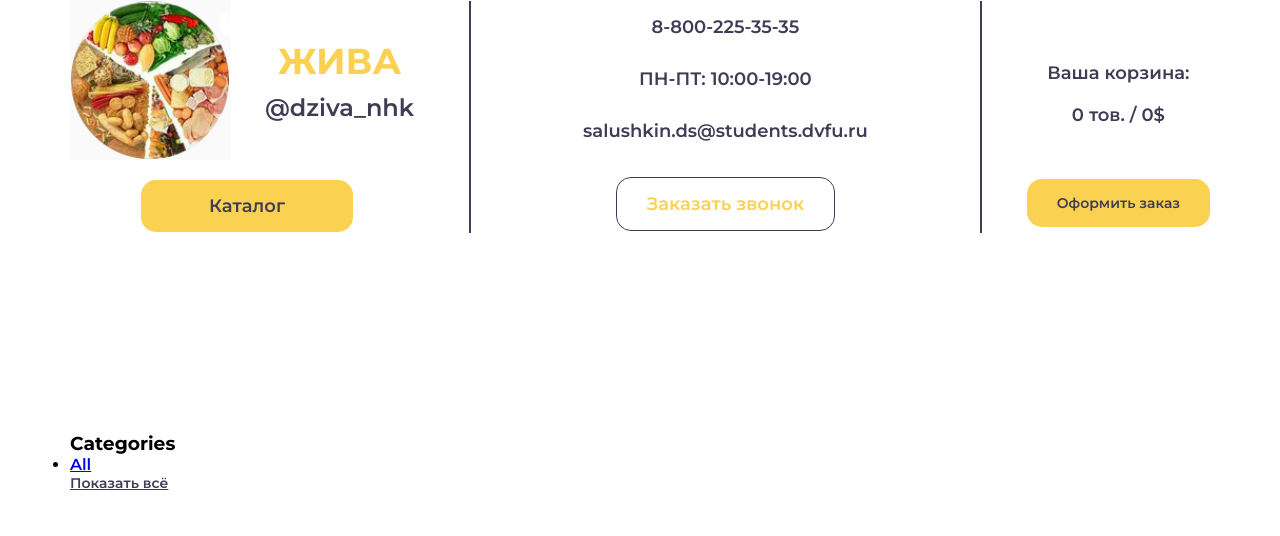
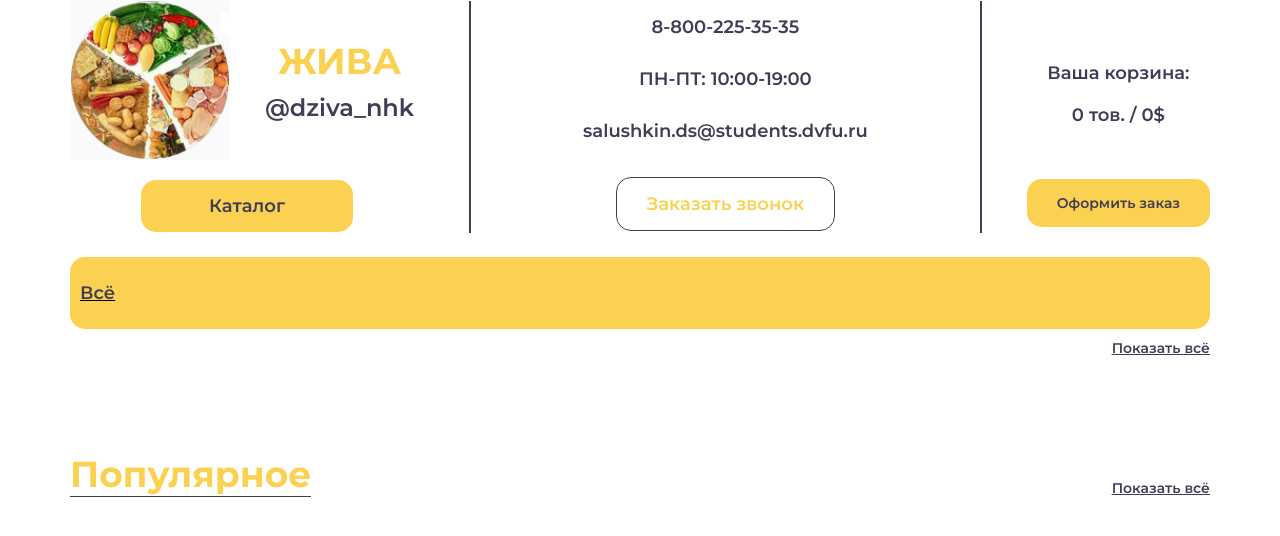
Before and after one commit to ReF01L/dziva, a Django app: page / in a window 1280 px wide. Shown: the part 150-686 px from the top of the page. Run offline with Django 3.2, Linux system fonts and the light colour scheme; data that the repository does not hold is empty.

Commit message:
Update list page

```diff
--- a/shop/static/scss/base.css
+++ b/shop/static/scss/base.css
@@ -57,7 +57,6 @@ header .sign-up {
   display: flex;
   justify-content: space-between;
   align-items: center;
-  margin-bottom: 200px;
 }
 .hero__left {
   display: flex;
@@ -147,6 +146,7 @@ header .sign-up {
   font-weight: 500;
   text-align: center;
   flex: 1;
+  outline: none;
 }
 .hero__middle-btn:hover {
   cursor: pointer;
@@ -208,6 +208,7 @@ header .sign-up {
   padding: 15px 30px;
   width: 100%;
   transition: 0.5s;
+  outline: none;
 }
 .hero__right-btn:hover {
   cursor: pointer;
--- a/shop/static/scss/base.scss
+++ b/shop/static/scss/base.scss
@@ -69,7 +69,6 @@ header {
   display: flex;
   justify-content: space-between;
   align-items: center;
-  margin-bottom: 200px;
 
   &__left {
     display: flex;
@@ -169,6 +168,7 @@ header {
       font-weight: 500;
       text-align: center;
       flex: 1;
+      outline: none;
 
       &:hover {
         cursor: pointer;
@@ -238,6 +238,7 @@ header {
       padding: 15px 30px;
       width: 100%;
       transition: 0.5s;
+      outline: none;
 
       &:hover {
         cursor: pointer;
--- a/shop/static/scss/list.css
+++ b/shop/static/scss/list.css
@@ -2,14 +2,27 @@
   display: flex;
   flex-direction: column;
 }
-.list-show {
+.list.popular {
+  margin-top: 60px;
+}
+.list__header {
+  display: flex;
+  justify-content: space-between;
+  align-items: flex-end;
+}
+.list__header-title {
+  color: #FAD150;
+  font-weight: bold;
+  font-size: 36px;
+  border-bottom: 1px solid #3F3D56;
+}
+.list__header-show {
   font-size: 14px;
   color: #3F3D56;
   font-weight: 400;
   text-decoration: underline;
-  margin-right: auto;
 }
-.list-show:hover {
+.list__header-show:hover {
   cursor: pointer;
 }
 .list__cards {
@@ -26,17 +39,21 @@
   display: flex;
   flex-direction: column;
   align-items: center;
-  padding: 30px;
   background: #FFFFFF;
   box-shadow: 2px 2px 4px 2px rgba(63, 61, 86, 0.5);
-  margin: 0;
+  transition: 0.3s;
+}
+.list__card:hover {
+  transform: scale(1.1);
+  transition: 0.3s;
 }
 .list__card:nth-child(3n+2) {
-  margin: 10px 127px;
+  margin: 10px;
 }
 .list__card-image {
   width: 226px;
   height: 226px;
+  margin: 30px 30px 0;
 }
 .list__card-name {
   color: #3F3D56;
@@ -55,16 +72,16 @@
 }
 .list__card__bottom {
   display: flex;
-  justify-content: space-between;
+  justify-content: space-around;
   align-items: center;
   width: 100%;
-  padding: 5px 0;
+  margin: 5px auto;
 }
 .list__card__bottom .stepper {
   display: flex;
   justify-content: space-between;
   align-items: center;
-  width: 90px;
+  width: 95px;
 }
 .list__card__bottom .stepper-add, .list__card__bottom .stepper-min {
   font-weight: 600;
@@ -102,4 +119,32 @@
   transition: 0.3s;
 }
 
+.categories {
+  display: flex;
+  justify-content: flex-start;
+  align-items: center;
+  background: #FAD150;
+  border-radius: 15px;
+  margin-top: 25px;
+  margin-bottom: 10px;
+  padding: 0 10px;
+}
+.categories-item {
+  padding: 25px;
+}
+.categories-item:first-child {
+  padding-left: 0;
+}
+.categories-item:last-child {
+  padding-right: 0;
+}
+.categories-item a {
+  text-decoration: none;
+  color: #3F3D56;
+  font-size: 18px;
+}
+.categories-item.selected {
+  text-decoration: underline;
+}
+
 /*# sourceMappingURL=list.css.map */
--- a/shop/static/scss/list.scss
+++ b/shop/static/scss/list.scss
@@ -8,8 +8,20 @@ $light_yellow: rgba(250, 209, 80, 0.3);
   display: flex;
   flex-direction: column;
 
+  &.popular {
+    margin-top: 60px;
+  }
+
+  &__header {
+    display: flex;
+    justify-content: space-between;
+    align-items: flex-end;
+
     &-title {
-
+      color: $yellow;
+      font-weight: bold;
+      font-size: 36px;
+      border-bottom: 1px solid $dark;
     }
 
     &-show {
@@ -17,10 +29,10 @@ $light_yellow: rgba(250, 209, 80, 0.3);
       color: $dark;
       font-weight: 400;
       text-decoration: underline;
-    margin-right: auto;
 
       &:hover {
         cursor: pointer;
+      }
     }
   }
 
@@ -39,43 +51,56 @@ $light_yellow: rgba(250, 209, 80, 0.3);
     display: flex;
     flex-direction: column;
     align-items: center;
-    padding: 30px;
     background: $white;
     box-shadow: 2px 2px 4px 2px rgba(63, 61, 86, 0.5);
-    margin: 0;
+    transition: 0.3s;
+
+    &:hover {
+      transform: scale(1.1);
+      transition: 0.3s;
+    }
+
     &:nth-child(3n+2) {
-      margin: 10px 127px;
+      margin: 10px;
     }
+
     &-image {
       width: 226px;
       height: 226px;
+      margin: 30px 30px 0;
     }
+
     &-name {
       color: $dark;
       font-weight: 600;
       font-size: 18px;
       margin: 5px auto 15px;
     }
+
     &-available {
       color: $gray;
       font-size: 14px;
       margin-bottom: 5px;
     }
+
     &-price {
       font-size: 18px;
       color: $dark;
     }
+
     &__bottom {
       display: flex;
-      justify-content: space-between;
+      justify-content: space-around;
       align-items: center;
       width: 100%;
-      padding: 5px 0;
+      margin: 5px auto;
+
       & .stepper {
         display: flex;
         justify-content: space-between;
         align-items: center;
-        width: 90px;
+        width: 95px;
+
         &-add, &-min {
           font-weight: 600;
           font-size: 24px;
@@ -90,6 +115,7 @@ $light_yellow: rgba(250, 209, 80, 0.3);
           align-items: center;
           border: none;
           outline: none;
+
           &:hover {
             cursor: pointer;
           }
@@ -103,6 +129,7 @@ $light_yellow: rgba(250, 209, 80, 0.3);
 
         }
       }
+
       &-btn {
         color: $white;
         background: $yellow;
@@ -113,6 +140,7 @@ $light_yellow: rgba(250, 209, 80, 0.3);
         font-size: 14px;
         text-align: center;
         transition: 0.3s;
+
         &:hover {
           cursor: pointer;
           background: $dark;
@@ -123,3 +151,36 @@ $light_yellow: rgba(250, 209, 80, 0.3);
     }
   }
 }
+
+.categories {
+  display: flex;
+  justify-content: flex-start;
+  align-items: center;
+  background: $yellow;
+  border-radius: 15px;
+  margin-top: 25px;
+  margin-bottom: 10px;
+  padding: 0 10px;
+
+  &-item {
+    padding: 25px;
+
+    &:first-child {
+      padding-left: 0;
+    }
+
+    &:last-child {
+      padding-right: 0;
+    }
+
+    & a {
+      text-decoration: none;
+      color: $dark;
+      font-size: 18px;
+    }
+
+    &.selected {
+      text-decoration: underline;
+    }
+  }
+}
--- a/shop/templates/shop/products/list.html
+++ b/shop/templates/shop/products/list.html
@@ -8,24 +8,54 @@
 {% endblock %}
 {% block content %}
     {#  TODO: Сделать красивый сайдбар  #}
-    <div>
-        <h3>Categories</h3>
-        <ul>
-            <li {% if not category %}class="selected"{% endif %}>
-                <a href="{% url "shop:product_list" %}">All</a>
-            </li>
-            {% for c in categories %}
-                <li {% if category.slug == c.slug %}class="selected" {% endif %}>
-                    <a href="{{ c.get_absolute_url }}">{{ c.name }}</a>
-                </li>
-            {% endfor %}
-        </ul>
+    <div class="categories">
+        <div class="categories-item{% if not category %} selected{% endif %}">
+            <a href="{% url "shop:product_list" %}">Всё</a>
+        </div>
+        {% for c in categories|slice:":5" %}
+            <div class="categories-item{% if category.slug == c.slug %} selected {% endif %}">
+                <a href="{{ c.get_absolute_url }}">{{ c.name }}</a>
+            </div>
+        {% endfor %}
     </div>
     <div class="list">
-        <h1 class="list-title">{% if category %}{{ category.name }}{% endif %}</h1>
-        <span class="list-show">Показать всё</span>
+        <div class="list__header">
+            <h1 class="list__header-title"></h1>
+            <span class="list__header-show">Показать всё</span>
+        </div>
         <div class="list__cards">
-            {% for product in products %}
+            {% for product in products|slice:":6" %}
+                <div class="list__card">
+                    <a href="{{ product.get_absolute_url }}">
+                        <img class="list__card-image"
+                             src="{% if product.image %}{{ product.image.url }}{% else %}{% static "img/no_image.png" %}{% endif %}"
+                             alt="Product image">
+                    </a>
+                    <a class="list__card-name" href="{{ product.get_absolute_url }}">{{ product.name }}</a>
+                    <span class="list__card-available">
+                    {% if product.available %}Есть в наличии
+                    {% else %}Нет в наличии{% endif %}
+                </span>
+                    <span class="list__card-price">${{ product.price }}</span>
+                    <div class="list__card__bottom">
+                        <div class="stepper" id="stepper-{{ product.id }}">
+                            <button class="stepper-add" onclick="step(event, true)">+</button>
+                            <span class="stepper-value" id="counter-{{ product.id }}"></span>
+                            <button class="stepper-min" onclick="step(event, false)">-</button>
+                        </div>
+                        <div class="list__card__bottom-btn">В корзину</div>
+                    </div>
+                </div>
+            {% endfor %}
+        </div>
+    </div>
+    <div class="list popular">
+        <div class="list__header">
+            <h1 class="list__header-title">Популярное</h1>
+            <span class="list__header-show">Показать всё</span>
+        </div>
+        <div class="list__cards">
+            {% for product in products|slice:":6" %}
                 <div class="list__card">
                     <a href="{{ product.get_absolute_url }}">
                         <img class="list__card-image"
```
Also changed, not shown: 2 other files. Lines whose indentation alone changed are shown as unchanged.
